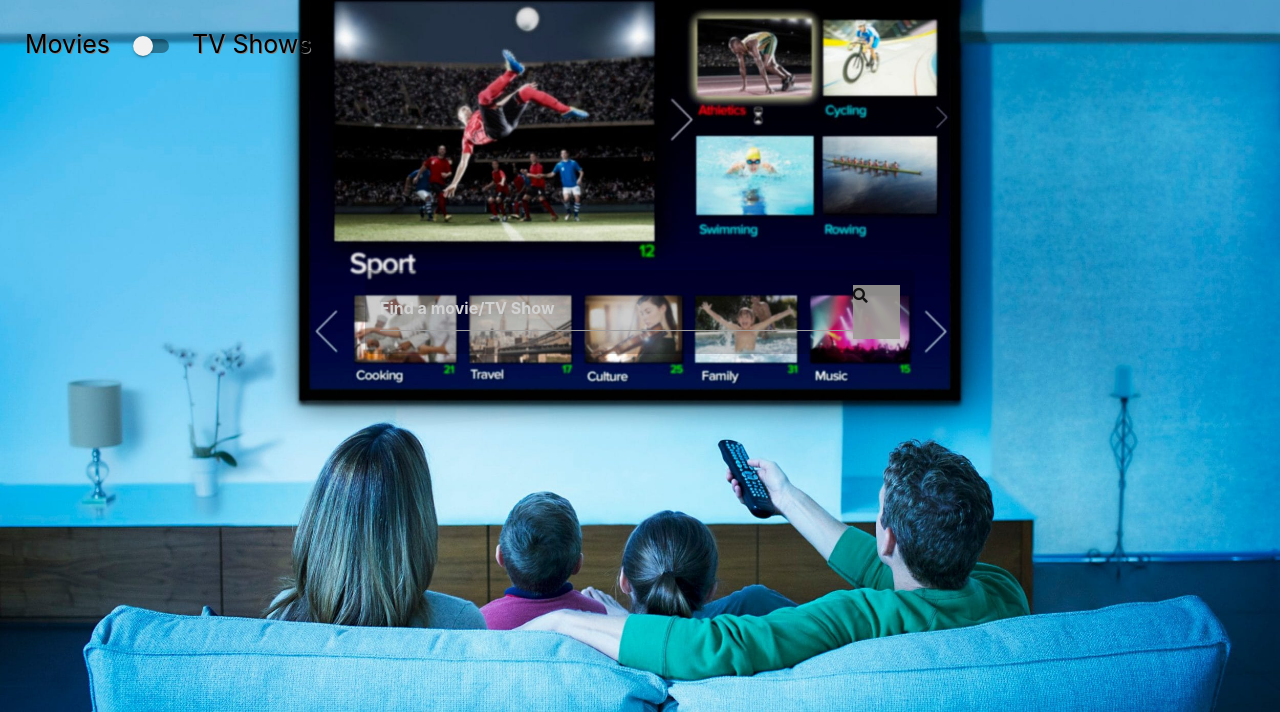
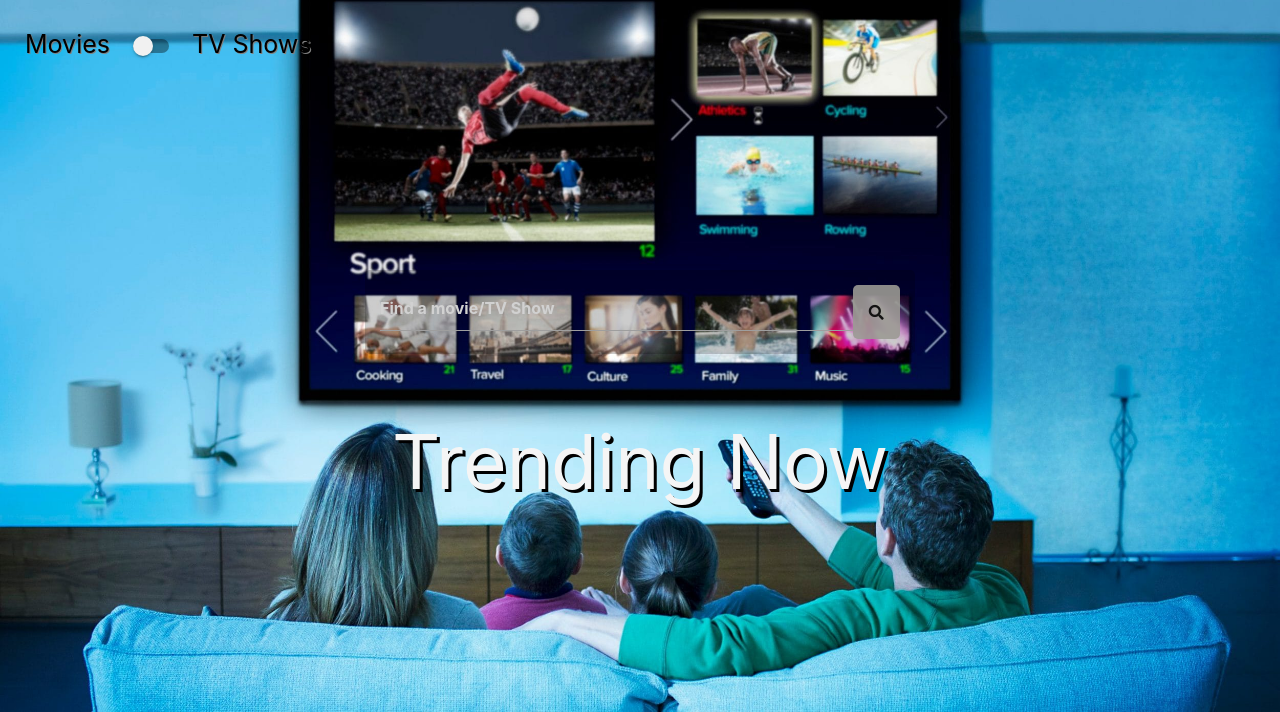
Before and after one commit to katjones23/N2Movies, a plain HTML site: page index.html in a window 1280 px wide. Shown: the part 88-800 px from the top of the page. Drawn offline with nearby package versions, Linux system fonts and the light colour scheme.

Commit message:
feat:added trending header

```diff
--- a/index.css
+++ b/index.css
@@ -44,6 +44,7 @@ body {
   border-radius: 5px;
   display: flex;
   justify-content: space-between;
+
 }
 
 .wrapper .z-input{
@@ -57,4 +58,31 @@ body {
   .searchBtn{
     background: #9b9a93e5;
     width: 10%;
+    border-radius: 5px;
+    position: relative;
+    cursor: pointer;
+
 }
+
+.searchBtn .fas{
+  position: absolute;
+  top: 50%;
+  left: 50%;
+  transform: translate(-50%, -50%);
+}
+
+.trending-section{
+  text-align: center;
+  align-content: center;
+
+}
+
+h1{
+  font-size: 500%;
+  text-shadow: 3px 3px black;
+  }
+
+  .trending-header{
+    color: whitesmoke;
+
+}
--- a/index.html
+++ b/index.html
@@ -55,11 +55,31 @@
   </section>
 
   <div class="wrapper">
-    <input type="text" class="z-input"  placeholder="Find a movie/TV Show">
+    <input type="text" class="z-input" id="zInput" placeholder="Find a movie/TV Show">
     <div class="searchBtn">
-<i class="fas fa-search"></i>
+      <i class="fas fa-search"></i>
     </div>
   </div>
+  <br>
+  <br>
+  <br>
+  <br>
+  <br>
+  <br>
+  <br>
+  <br>
+  <br>
+  <br>
+  <br>
+  <br>
+  <br>
+  <br>
+
+
+  <section class="trending-section">
+    <div class="trending-header">
+      <h1>Trending Now</h1>
+    </div>
 
 </body>
 
```
